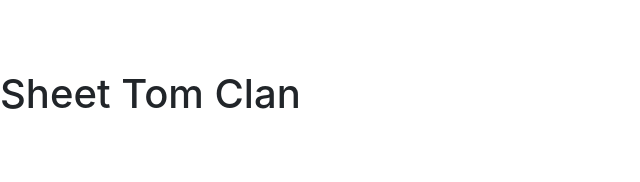
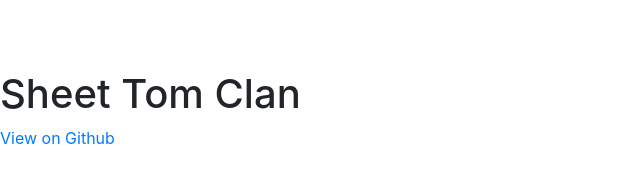
Before and after one commit to sheettomclan/sheettomclan.github.io, a plain HTML site: page index.html in a window 1280 px wide. Shown: the whole page, without its empty margins (0-640 px from the left). Drawn offline with nearby package versions, Linux system fonts and the light colour scheme.

Commit message:
Update index.html

```diff
--- a/index.html
+++ b/index.html
@@ -45,6 +45,7 @@
           <body style="padding-top: 70px; position: relative; min-height: 100%; top: 0px;">
       <div w3-include-html="/header.html"></div>
             <h1>Sheet Tom Clan</h1>
+              <a href="https://github.com/sheettomclan/sheettomclan.github.io/tree/master">View on Github</a>
             <div w3-include-html="/footer.html" class="footer"></div>
       <script>
   includeHTML();
```
